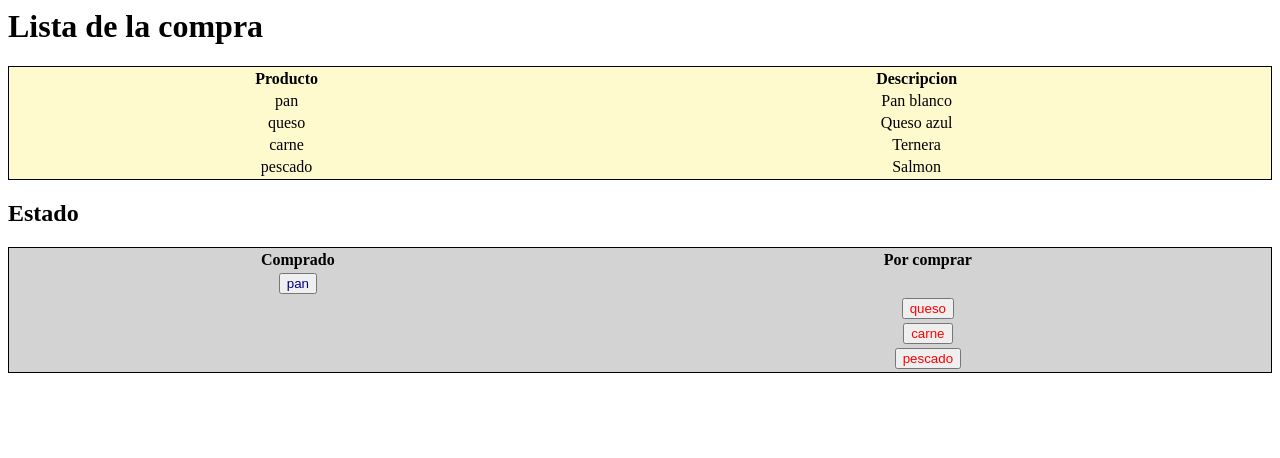
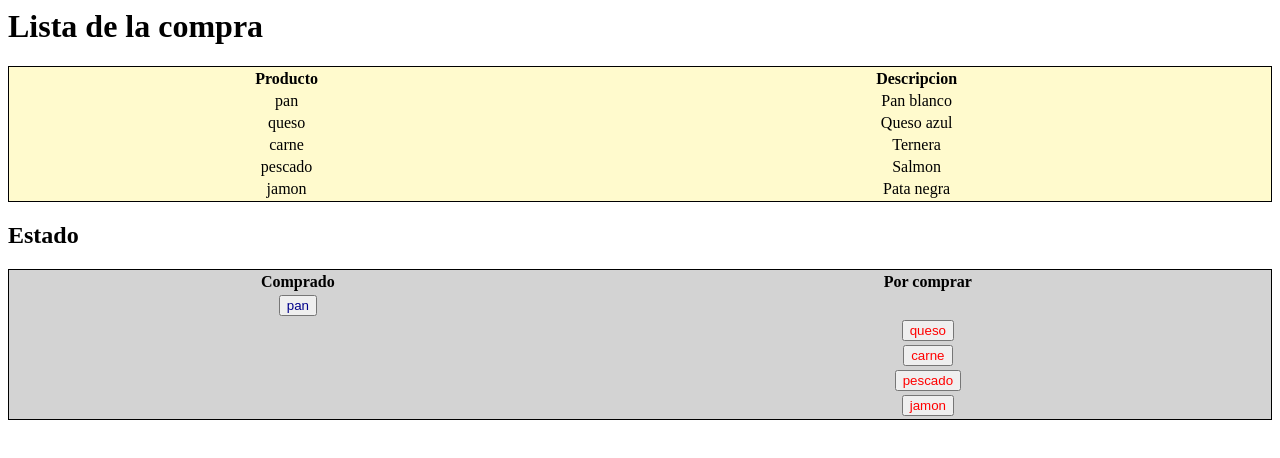
Before and after one commit to cromerofajar/listadelacompra, an Angular app: page / in a window 1280 px wide. Shown: the top 458 px of the page. Built offline with nearby package versions, Linux system fonts and the light colour scheme.

Commit message:
firebase

```diff
--- a/package.json
+++ b/package.json
@@ -15,10 +15,13 @@
     "@angular/common": "~8.2.14",
     "@angular/compiler": "~8.2.14",
     "@angular/core": "~8.2.14",
+    "@angular/fire": "^5.4.2",
     "@angular/forms": "~8.2.14",
     "@angular/platform-browser": "~8.2.14",
     "@angular/platform-browser-dynamic": "~8.2.14",
     "@angular/router": "~8.2.14",
+    "firebase": "^7.9.3",
+    "firebase-tools": "^7.14.0",
     "rxjs": "~6.4.0",
     "tslib": "^1.10.0",
     "zone.js": "~0.9.1"
--- a/src/app/app.component.html
+++ b/src/app/app.component.html
@@ -10,6 +10,7 @@
     <td class="lista" align="center">{{compra.descripcion}}</td>
   </tr>
 </table>
+
 <h2>Estado</h2>
 <table class="estado" style="width: 100%; border: 1px solid black;">
   <tr class="estado">
--- a/src/app/app.component.ts
+++ b/src/app/app.component.ts
@@ -30,11 +30,17 @@ export class ListaComprasComponent implements OnInit {
       descripcion: 'Salmon',
       comprado: false,
     };
+    const compra5 = {
+      comprar: 'jamon',
+      descripcion: 'Pata negra',
+      comprado: false,
+    };
     this.compras = [];
     this.compras.push(compra1);
     this.compras.push(compra2);
     this.compras.push(compra3);
     this.compras.push(compra4);
+    this.compras.push(compra5);
   }
 
   ngOnInit() {
```
Also changed, not shown: 1 other file (tests, documents, lock files or other folders).
